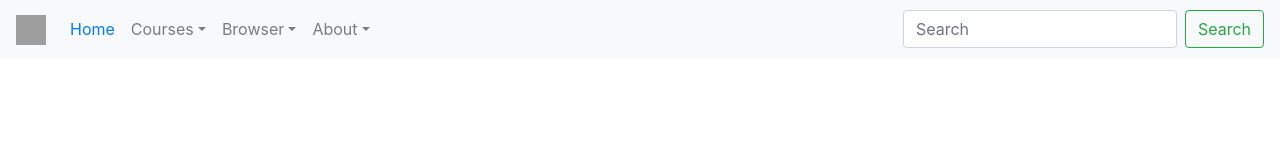
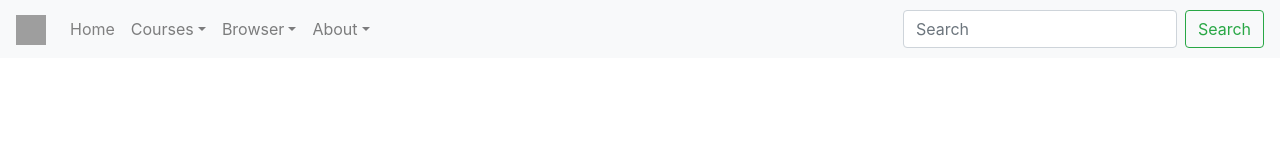
Before and after one commit to tanzimrayhan/Search-Engine-CS355, a React (Create React App) app: page / in a window 1280 px wide. Shown: the top 160 px of the page. Built offline with nearby package versions, Linux system fonts and the light colour scheme; grey boxes are pictures that could not be loaded; what react-geolocated would draw is missing.

Commit message:
Fixed the color of home button in navBar

```diff
--- a/src/Hamburger.jsx
+++ b/src/Hamburger.jsx
@@ -14,7 +14,7 @@ const Toolbar=props=>(
   <Navbar.Toggle aria-controls="basic-navbar-nav" />
   <Navbar.Collapse id="basic-navbar-nav">
     <Nav className="mr-auto">
-      <Nav.Link ><Link to="/~alta2882/cs355/">Home </Link></Nav.Link>
+      <Nav.Link ><Link to="/~alta2882/cs355/" style={{color:"grey"}}>Home </Link></Nav.Link>
 
       <NavDropdown title="Courses" id="basic-nav-dropdown">
         <NavDropdown.Item href="https://learn.zybooks.com/zybook/CUNYCSCI355TeitelmanFall2019">ZyBook</NavDropdown.Item>
```
